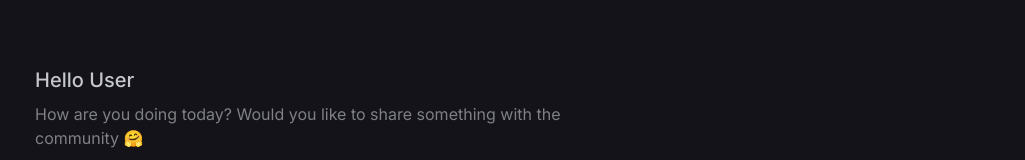
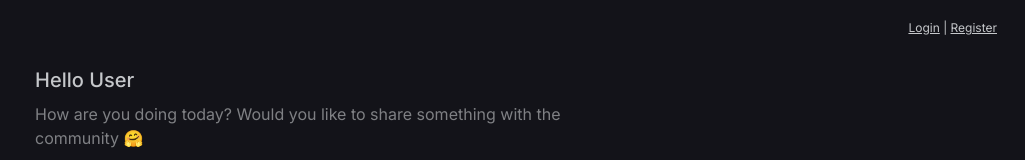
Before and after one commit to AnkitKarnAK/atlys-assignment, a React (Vite) app: page / in a window 1280 px wide. Shown: the top 160 px of the page, without its empty margins (255-1280 px from the left). Built offline with nearby package versions, Linux system fonts and the light colour scheme.

Commit message:
refactor: Update login and register dialogs to use reusable Dialog component

```diff
--- a/src/components/LoginDialog.tsx
+++ b/src/components/LoginDialog.tsx
@@ -2,7 +2,11 @@ import { Button } from "@/components"
 import { useAuthActions } from "@/store/auth-store";
 import { useNavigate } from "@tanstack/react-router"
 
-export const LoginDialog = () => {
+interface LoginDialogProps {
+    openRegisterDialog?: () => void;
+}
+
+export const LoginDialog = ({ openRegisterDialog }: LoginDialogProps) => {
     const navigate = useNavigate();
     const { login } = useAuthActions();
 
@@ -26,6 +30,11 @@ export const LoginDialog = () => {
 
     }
 
+    const navigateToRegister = () => {
+        navigate({
+            to: "/register"
+        })
+    }
 
 
     return (
@@ -64,11 +73,9 @@ export const LoginDialog = () => {
                 <div className="mt-3">
                     <span className="text-sm text-light-300 font-medium">
                         Not registered yet?{" "}
-                        <button className="text-light-500" onClick={() => {
-                            navigate({
-                                to: "/register"
-                            })
-                        }}>Register →</button>
+                        <button className="text-light-500" onClick={openRegisterDialog || navigateToRegister}>
+                            Register →
+                        </button>
                     </span>
                 </div>
 
--- a/src/components/RegisterDialog.tsx
+++ b/src/components/RegisterDialog.tsx
@@ -1,9 +1,19 @@
 import { Button } from "@/components";
 import { useNavigate } from "@tanstack/react-router";
 
-export const RegisterDialog = () => {
+interface RegisterDialogProps {
+    openLoginDialog?: () => void;
+}
+
+export const RegisterDialog = ({ openLoginDialog }: RegisterDialogProps) => {
 
     const navigate = useNavigate();
+
+    const navigateToLogin = () => {
+        navigate({
+            to: "/login"
+        })
+    }
 
 
     return (
@@ -48,12 +58,7 @@ export const RegisterDialog = () => {
                 <div className="mt-3">
                     <span className="text-sm text-light-300 font-medium">
                         Already have an account?{" "}
-                        <button className="text-light-500" onClick={() => {
-                            navigate({
-                                to: "/login"
-                            })
-                        }}
-                        >
+                        <button className="text-light-500" onClick={openLoginDialog || navigateToLogin}>
                             Login →
                         </button>
                     </span>
--- /dev/null
+++ b/src/components/base/Dialog.tsx
@@ -0,0 +1,27 @@
+import React, { ReactNode } from 'react';
+
+interface DialogProps {
+    isOpen: boolean;
+    closeOnOverlayClick?: boolean;
+    onClose: () => void;
+    children: ReactNode;
+    className?: string;
+}
+
+export const Dialog: React.FC<DialogProps> = ({ isOpen, onClose, closeOnOverlayClick, children, className }) => {
+    if (!isOpen) return null;
+
+    return (
+        <div className={`fixed top-0 left-0 right-0 bottom-0 flex flex-col items-strech justify-center bg-black bg-opacity-50 ${className}`} onClick={closeOnOverlayClick ? onClose : undefined}>
+            <div className='flex justify-center'>
+                <div className='relative sm:min-w-[464px]' onClick={e => e.stopPropagation()}>
+                    {children}
+                    <button onClick={onClose} className="absolute top-4 right-4 w-8 h-8 bg-primary-500 rounded-full flex items-center justify-center ">
+                        x
+                    </button>
+                </div>
+
+            </div>
+        </div>
+    );
+};
--- a/src/routes/index.tsx
+++ b/src/routes/index.tsx
@@ -1,16 +1,24 @@
-import { AddFeed, FeedCard } from '@/components'
+import { AddFeed, FeedCard, LoginDialog, RegisterDialog } from '@/components'
+import { Dialog } from '@/components/base/Dialog';
 import { initialPosts } from '@/data/posts';
 import { useAuthUser, useIsLoggedIn } from '@/store/auth-store'
 import { createFileRoute } from '@tanstack/react-router'
+import { useState } from 'react';
 
 export const Route = createFileRoute('/')({
     component: Index,
 })
 
 function Index() {
+    const [dialogOpenFor, setDialogOpenFor] = useState<"login" | "register" | null>(null);
+
 
     const authUser = useAuthUser();
     const isLoggedIn = useIsLoggedIn();
+
+    const openLoginDialog = () => setDialogOpenFor("login");
+    const openRegisterDialog = () => setDialogOpenFor("register");
+    const closeDialog = () => setDialogOpenFor(null);
 
 
 
@@ -18,9 +26,12 @@ function Index() {
         <>
             <main className="m-auto max-w-[700px] py-[70px] mobile:p-5">
 
-                {isLoggedIn && <div className="absolute top-0 right-2 p-5 text-xs text-light-500">
-                    <button className="underline">Logout</button>
-                </div>}
+                <div className="absolute top-0 right-2 p-5 text-xs text-light-500">
+                    {isLoggedIn ? <button className="underline">Logout</button> :
+                        <>
+                            <button onClick={() => setDialogOpenFor("login")} className="underline">Login</button> | <button onClick={() => setDialogOpenFor("register")} className="underline">Register</button>
+                        </>}
+                </div>
 
                 <div className={"w-full max-w-[580px] mb-10"}>
                     <h1 className="mb-3 text-xl font-medium leading-none text-light-500">Hello {authUser?.firstName || authUser?.username || "User"}</h1>
@@ -35,6 +46,20 @@ function Index() {
                     initialPosts.map(post => <FeedCard key={post.id} post={post} />)
                 }
             </main>
+
+            {
+                dialogOpenFor === "login" &&
+                <Dialog isOpen={dialogOpenFor === "login"} onClose={closeDialog}>
+                    <LoginDialog openRegisterDialog={openRegisterDialog} />
+                </Dialog>
+            }
+
+            {
+                dialogOpenFor === "register" &&
+                <Dialog isOpen={dialogOpenFor === "register"} onClose={closeDialog}>
+                    <RegisterDialog openLoginDialog={openLoginDialog} />
+                </Dialog>
+            }
         </>
     )
 }
```
